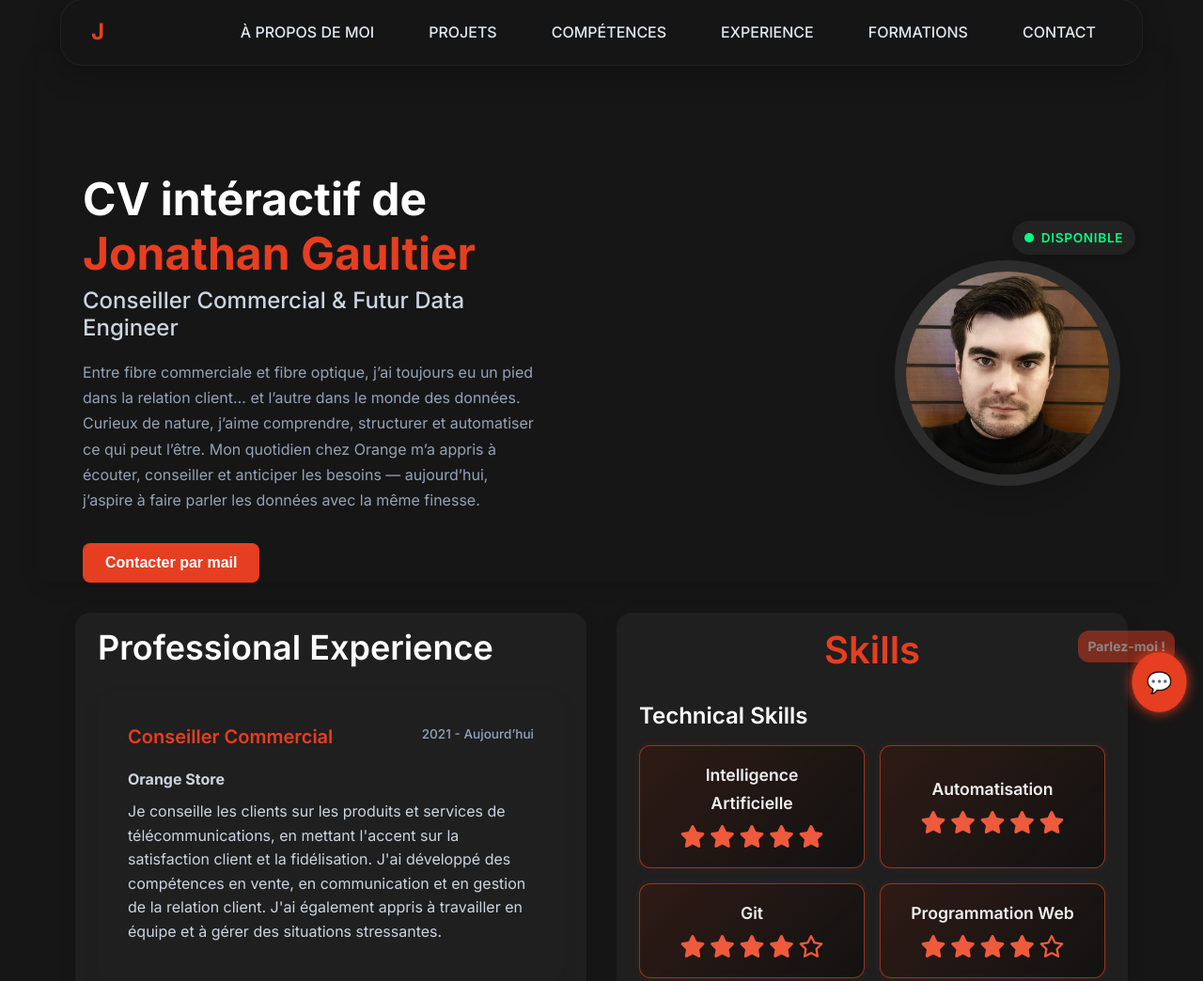
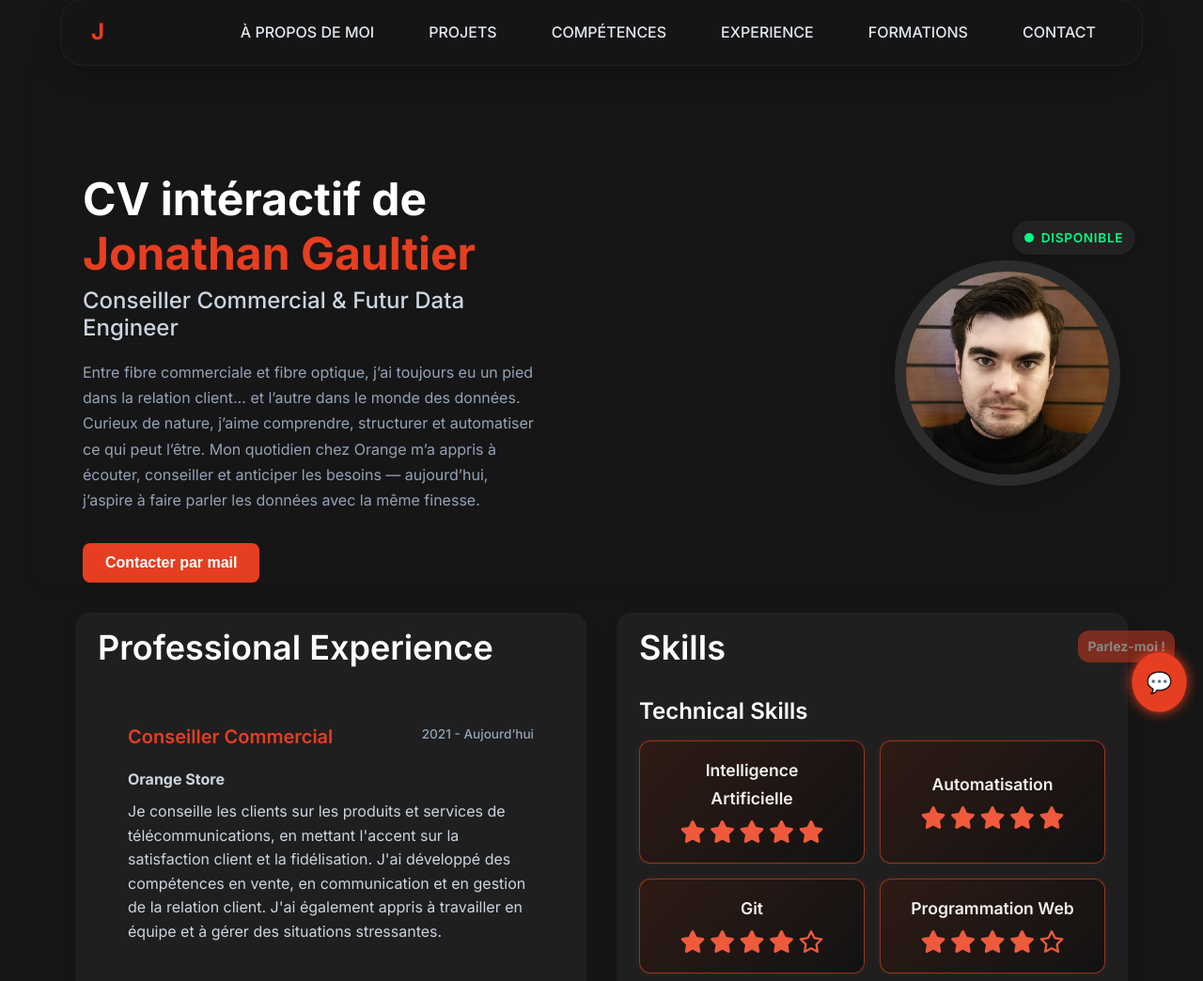
Before and after one commit to joongau/cv_webapp, a Flask app: page / in a window 1280 px wide. Shown: the part 25-1069 px from the top of the page at 94% size. Run offline with Flask 3, Linux system fonts and the light colour scheme.

Commit message:
change colors and sizes

```diff
--- a/app/static/css/home.css
+++ b/app/static/css/home.css
@@ -54,6 +54,6 @@
 }
 
 .project-card p {
-  font-size: 0.95rem;
-  color: #666;
+  font-size: 16px;
+  color: #cbd5e1;
 }
--- a/app/static/css/skills.css
+++ b/app/static/css/skills.css
@@ -3,10 +3,10 @@
    ============================= */
 
 .skills-section h2 {
-  font-size: 2.5rem;
+  font-size: 36px;
   margin-bottom: 2rem;
-  color: var(--color-accent);
-  text-align: center;
+  color: white;
+  text-align: left;
 }
 
 /* =============================
```
